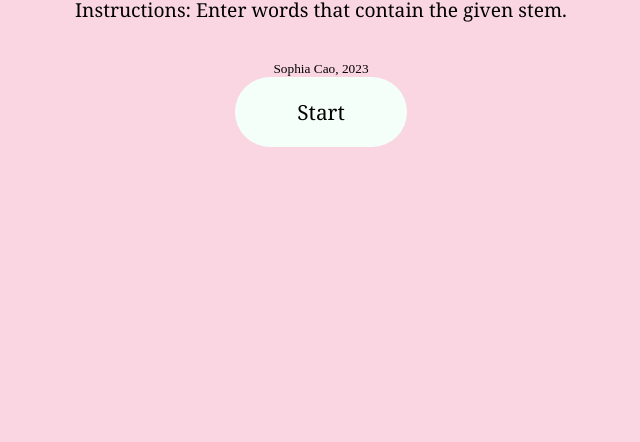
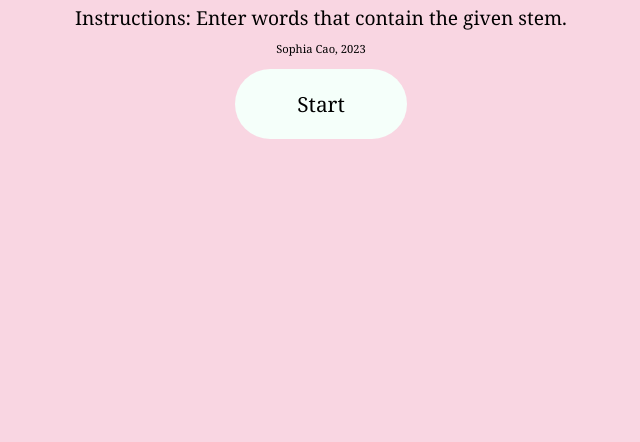
Before and after one commit to sophcao/my-site, a plain HTML site: page index.html in a window 1280 px wide. Shown: the part 358-800 px from the top of the page, without its empty margins (319-959 px from the left). Drawn offline with Linux system fonts and the light colour scheme.

Commit message:
formatting again

```diff
--- a/styles.css
+++ b/styles.css
@@ -50,7 +50,13 @@ h1 {
 
 p {
   font-size: 1.2em;
-  margin-bottom: 2em;
+  margin-bottom: 0.5em;
+  font-family: Georgia, 'Times New Roman', Times, serif;
+}
+
+small {
+  font-size: .7em;
+  margin-bottom: 1.2em;
   font-family: Georgia, 'Times New Roman', Times, serif;
 }
 
```
